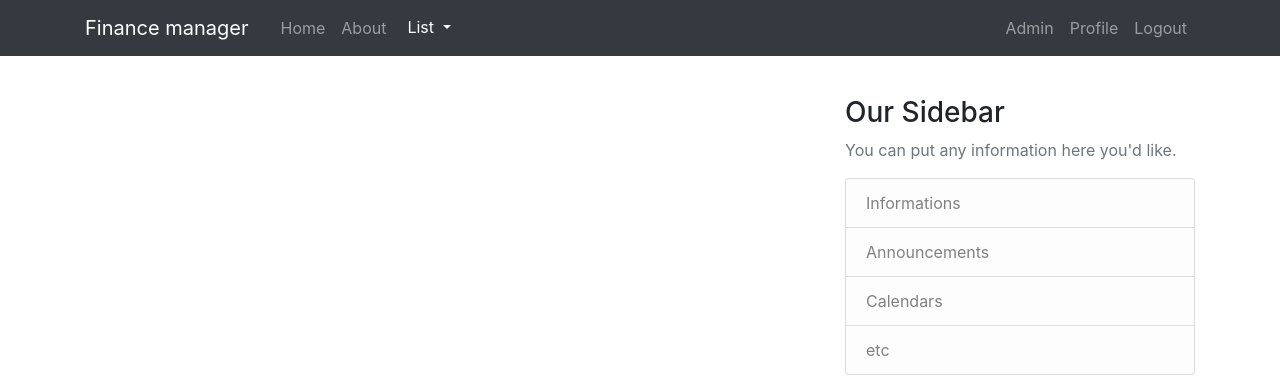
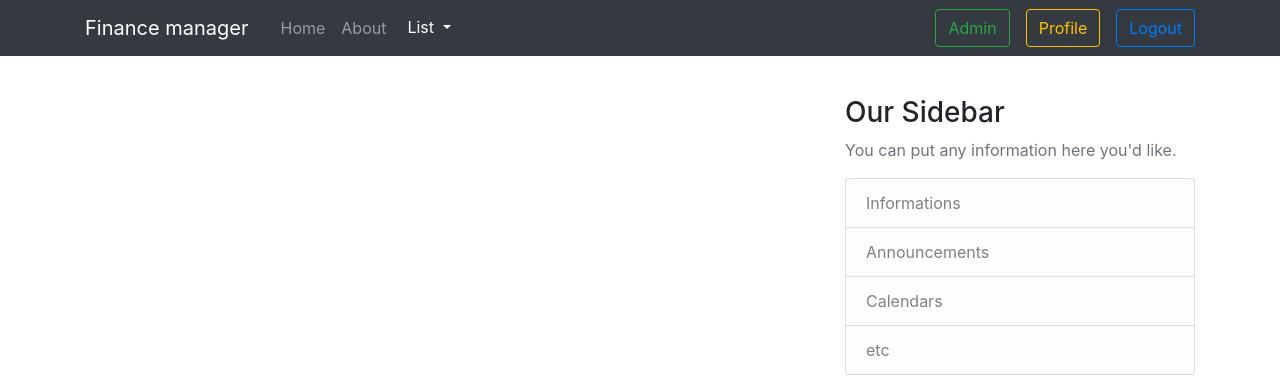
Before and after one commit to skhortiuk/django-finance-manager, a Django app: page / in a window 1280 px wide. Shown: the top 392 px of the page. Run offline with Django 3.2, Linux system fonts and the light colour scheme; the visitor is signed in with stand-in values (Sample User, id 1); some libraries are stand-ins or nearby versions.

Commit message:
change templates for user and restyling base template

```diff
--- a/templates/base.html
+++ b/templates/base.html
@@ -61,9 +61,12 @@
                 <!-- Navbar Right Side -->
                 <div class="navbar-nav">
                     {% if user.is_authenticated %}
-                        <a class="nav-item nav-link" href="#">Admin</a>
-                        <a class="nav-item nav-link" href="#">Profile</a>
-                        <a class="nav-item nav-link" href="#">Logout</a>
+                        <a class="btn btn-outline-success d-none d-lg-inline-block mb-3 mb-md-0 ml-md-3"
+                           href="#">Admin</a>
+                        <a class="btn btn-outline-warning d-none d-lg-inline-block mb-3 mb-md-0 ml-md-3"
+                           href="#">Profile</a>
+                        <a class="btn btn-outline-primary d-none d-lg-inline-block mb-3 mb-md-0 ml-md-3"
+                           href="{% url 'logout' %}">Logout</a>
 
                     {% else %}
                         <a class="btn btn-outline-primary d-none d-lg-inline-block mb-3 mb-md-0 ml-md-3"
--- a/users/templates/registration/login.html
+++ b/users/templates/registration/login.html
@@ -1,4 +1,3 @@
-
 {% extends "base.html" %}
 {% load crispy_forms_tags %}
 {% block content %}
--- a/users/templates/registration/logout.html
+++ b/users/templates/registration/logout.html
@@ -1,4 +1,4 @@
-{% extends "blog/base.html" %}
+{% extends "base.html" %}
 {% block content %}
     <h2>You have been logged out</h2>
     <div class="border-top pt-3">
--- a/users/templates/registration/password_res_complete.html
+++ b/users/templates/registration/password_res_complete.html
@@ -1,4 +1,3 @@
-
 {% extends "base.html" %}
 {% block content %}
     <div class="alert alert-info">
--- a/users/templates/registration/password_res_confirm.html
+++ b/users/templates/registration/password_res_confirm.html
@@ -1,4 +1,3 @@
-
 {% extends "base.html" %}
 {% load crispy_forms_tags %}
 {% block content %}
```
